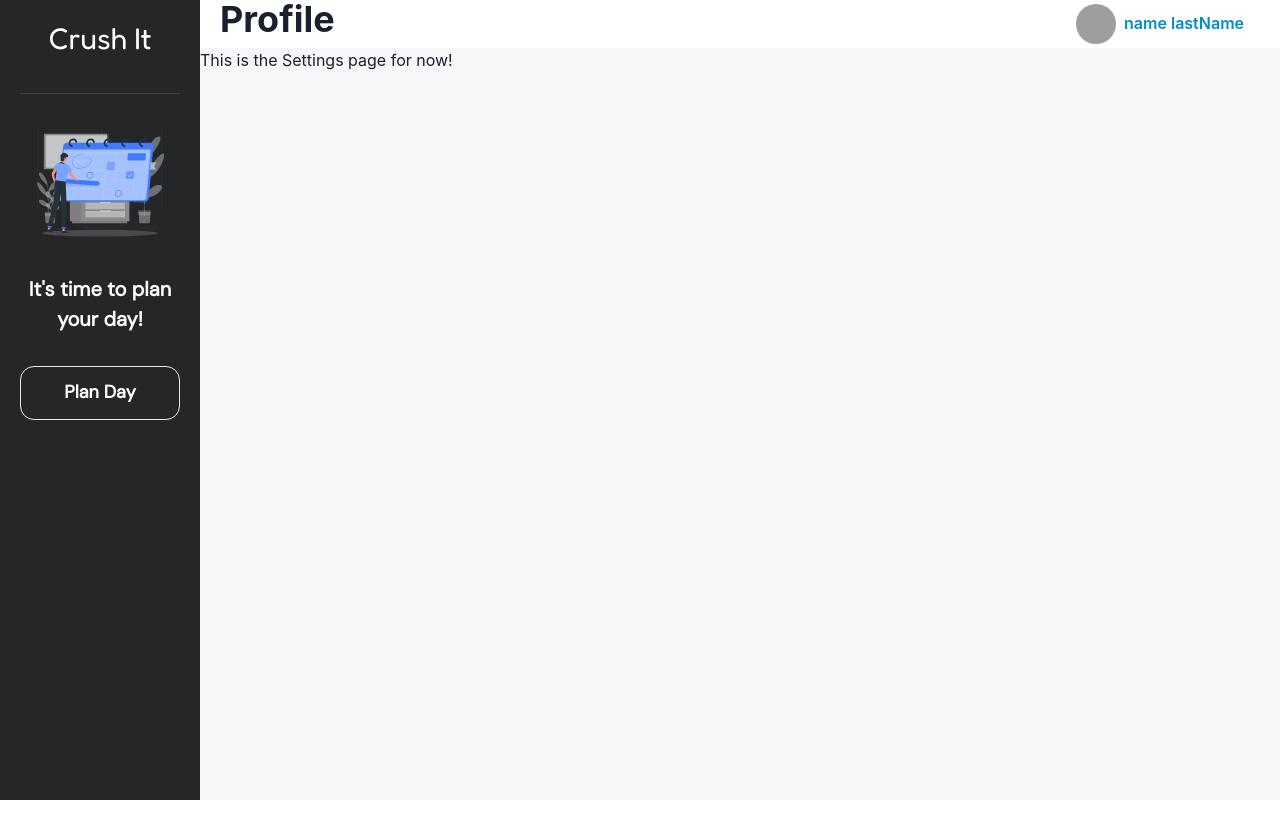
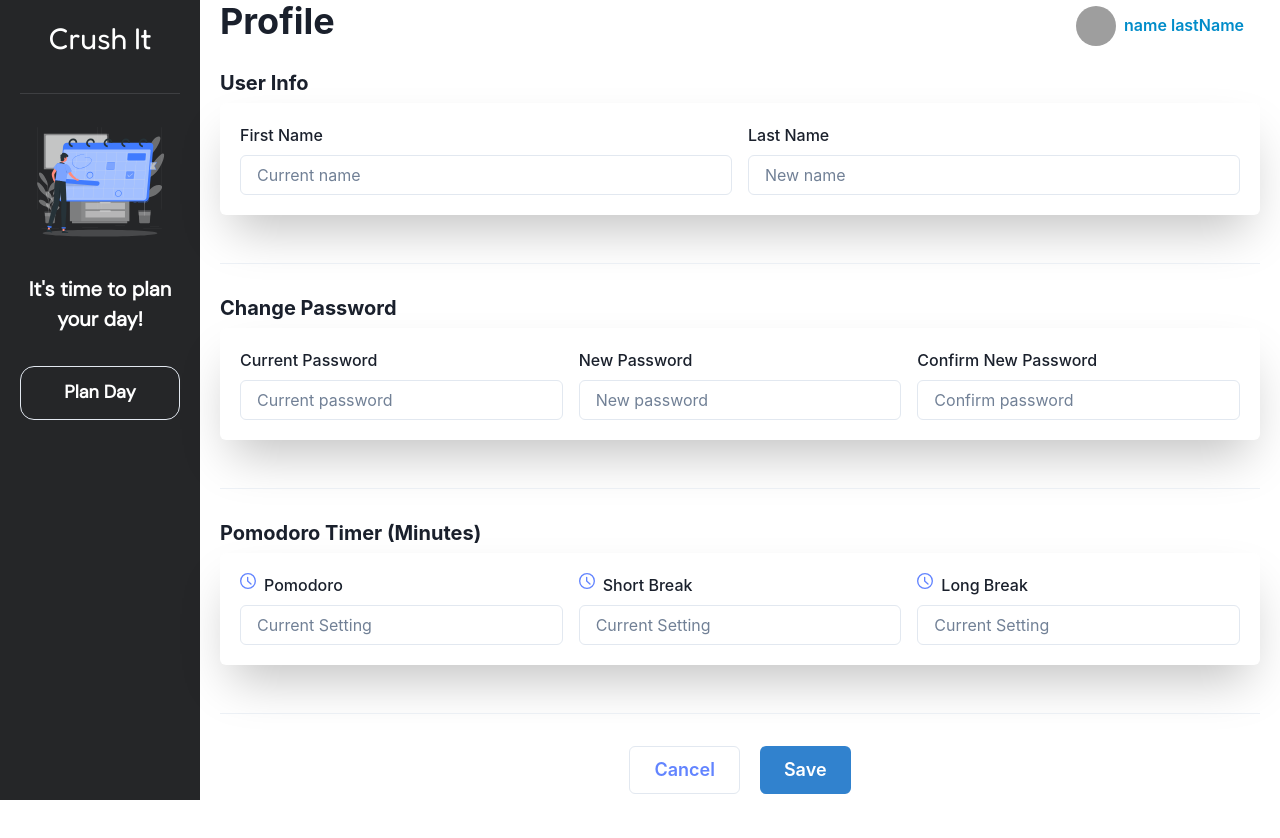
Before and after one commit to kauvyap/cs490-project-Birb, a React (Create React App) app in the folder crush-it/: page /profile in a window 1280 px wide. Shown: the top 838 px of the page. Before the commit the page ends 800 px from the top, so only its background shows below. Built offline with nearby package versions, Linux system fonts and the light colour scheme; grey boxes are pictures that could not be loaded.

Commit message:
build settings UI

```diff
--- a/crush-it/package.json
+++ b/crush-it/package.json
@@ -3,6 +3,7 @@
   "version": "0.1.0",
   "private": true,
   "dependencies": {
+    "@chakra-ui/icons": "^2.1.1",
     "@chakra-ui/react": "^2.8.1",
     "@emotion/react": "^11.11.1",
     "@emotion/styled": "^11.11.0",
--- a/crush-it/src/Profile/profile.js
+++ b/crush-it/src/Profile/profile.js
@@ -1,18 +1,108 @@
 import React from "react";
+import { Box, Heading, VStack, FormControl, FormLabel, Input, Button, Divider, Flex, HStack, Card} from '@chakra-ui/react';
+import { TimeIcon } from '@chakra-ui/icons'
+
 function Profile(){
 
 
     return (
-        <div style={{'background-color': '#F5F7F9', 'min-height': '94%'}}>
-            <p>
-                This is the Settings page for now!
-            </p>
+    <Box p={5}>
+      <VStack spacing={4} align="start">
+        <Box w="100%">
+          <Heading as="h2" size="md" mb={2}>
+            User Info
+          </Heading>
+          <Box
+          flex="1"
+          bg="white"
+          position="relative"
+          w="100%"
 
+          >
+          <Card boxShadow='2xl' p={5} mb={4} w="100%">
+          <HStack spacing={4} align="start">
+          <FormControl id="firstName" flex={1}>
+            <FormLabel>First Name</FormLabel>
+            <Input type="text" placeholder="Current name" />
+          </FormControl>
+          <FormControl id="lastName" flex={1}>
+            <FormLabel>Last Name</FormLabel>
+            <Input type="text" placeholder="New name" />
+          </FormControl>
+        </HStack>
+        </Card>
+        </Box>
+        </Box>
 
+        <Divider />
 
-        </div>
-    )
+        <Box w="100%">
+        <Heading as="h2" size="md" mb={2}>
+          Change Password
+        </Heading>
+        <Card boxShadow='2xl' p={5} mb={4} w="100%">
+        <HStack spacing={4} align="start">
+          <FormControl id="currentPassword" flex={1}>
+            <FormLabel>Current Password</FormLabel>
+            <Input type="password" placeholder="Current password" />
+          </FormControl>
+          <FormControl id="newPassword" flex={1}>
+            <FormLabel>New Password</FormLabel>
+            <Input type="password" placeholder="New password" />
+          </FormControl>
+          <FormControl id="confirmPassword" flex={1}>
+            <FormLabel>Confirm New Password</FormLabel>
+            <Input type="password" placeholder="Confirm password" />
+          </FormControl>
+        </HStack>
+        </Card>
+        </Box>
 
-}
+        <Divider />
+
+        <Box w="100%">
+        <Heading as="h2" size="md" mb={2}>
+          Pomodoro Timer (Minutes)
+        </Heading>
+        <Card boxShadow='2xl' p={5} mb={4} w="100%">
+        <HStack spacing={4} align="start">
+          <FormControl id="pomodoro" flex={1}>
+            <Flex spacing={4}>
+                <TimeIcon color={"#6284FF"}/>
+                <FormLabel ml={2}>Pomodoro</FormLabel>
+            </Flex>
+            <Input type="number" placeholder="Current Setting" />
+          </FormControl>
+          <FormControl id="shortBreak" flex={1}>
+            <Flex spacing={4}>
+                <TimeIcon color={"#6284FF"}/>
+                <FormLabel ml={2}>Short Break</FormLabel>
+            </Flex>
+            <Input type="number" placeholder="Current Setting" />
+          </FormControl>
+          <FormControl id="longBreak" flex={1}>
+          <Flex spacing={4}>
+                <TimeIcon color={"#6284FF"}/>
+                <FormLabel ml={2}>Long Break</FormLabel>
+            </Flex>
+            <Input type="number" placeholder="Current Setting" />
+          </FormControl>
+        </HStack>
+        </Card>
+        </Box>
+
+        <Divider />
+
+        <Box w="100%" display="flex" justifyContent="center">
+        <HStack spacing={5}>
+            <Button size='lg' color="#6284FF" variant='outline'>Cancel</Button>
+            <Button size='lg' colorScheme="blue" variant='solid'>Save</Button>
+        </HStack>
+        </Box>
+
+      </VStack>
+    </Box>
+  );
+};
 
 export default Profile;
```
Also changed, not shown: 1 other file (tests, documents, lock files or other folders).
